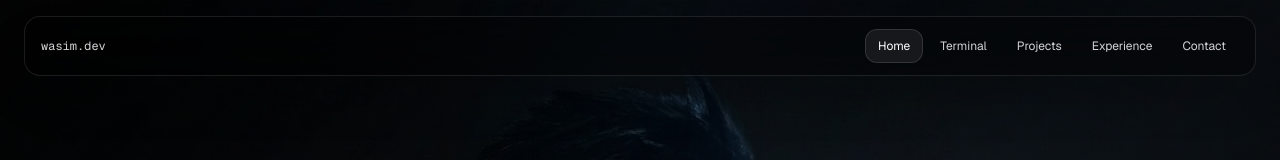
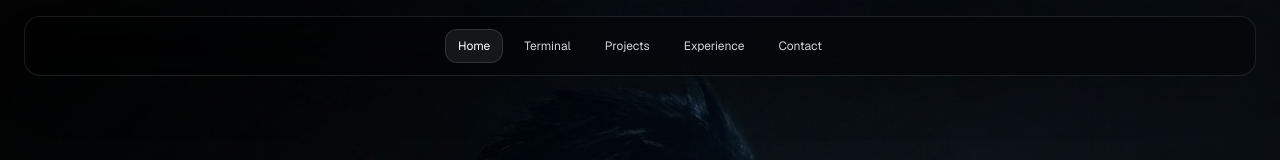
Before and after one commit to WasimKaunain/Portfolio, a Next.js app: page / in a window 1280 px wide. Shown: the top 160 px of the page. Built offline with nearby package versions, Linux system fonts and the light colour scheme; no server answers; the database is empty.

Commit message:
updated UI

```diff
--- a/src/components/TopNav.tsx
+++ b/src/components/TopNav.tsx
@@ -128,18 +128,10 @@ export default function TopNav() {
 			className="fixed top-3 sm:top-4 left-0 right-0 z-[300]"
 		>
 			<div className="max-w-7xl mx-auto px-3 sm:px-6">
-				<div className="flex items-center justify-between gap-3 rounded-2xl border border-white/10 bg-black/35 backdrop-blur-xl px-3 sm:px-4 py-2.5 sm:py-3 shadow-2xl">
-					<a
-						data-gravity-item="1"
-						href="#home"
-						className="hidden sm:inline-flex shrink-0 font-mono text-[11px] sm:text-xs text-zinc-300 hover:text-white transition"
-						onClick={() => onNavClick("#home")}
-					>
-						wasim.dev
-					</a>
+				<div className="flex items-center justify-center gap-3 rounded-2xl border border-white/10 bg-black/35 backdrop-blur-xl px-3 sm:px-4 py-2.5 sm:py-3 shadow-2xl">
 
-					<nav className="flex-1 min-w-0">
-						<div className="flex items-center justify-end gap-1 overflow-x-auto whitespace-nowrap [-webkit-overflow-scrolling:touch] [scrollbar-width:none] [&::-webkit-scrollbar]:hidden">
+					<nav className="w-full">
+						<div className="flex items-center justify-between sm:justify-center sm:gap-2 overflow-x-auto whitespace-nowrap [-webkit-overflow-scrolling:touch] [scrollbar-width:none] [&::-webkit-scrollbar]:hidden">
 							{links.map((l) => {
 								const isActive = active === l.href;
 								return (
```
